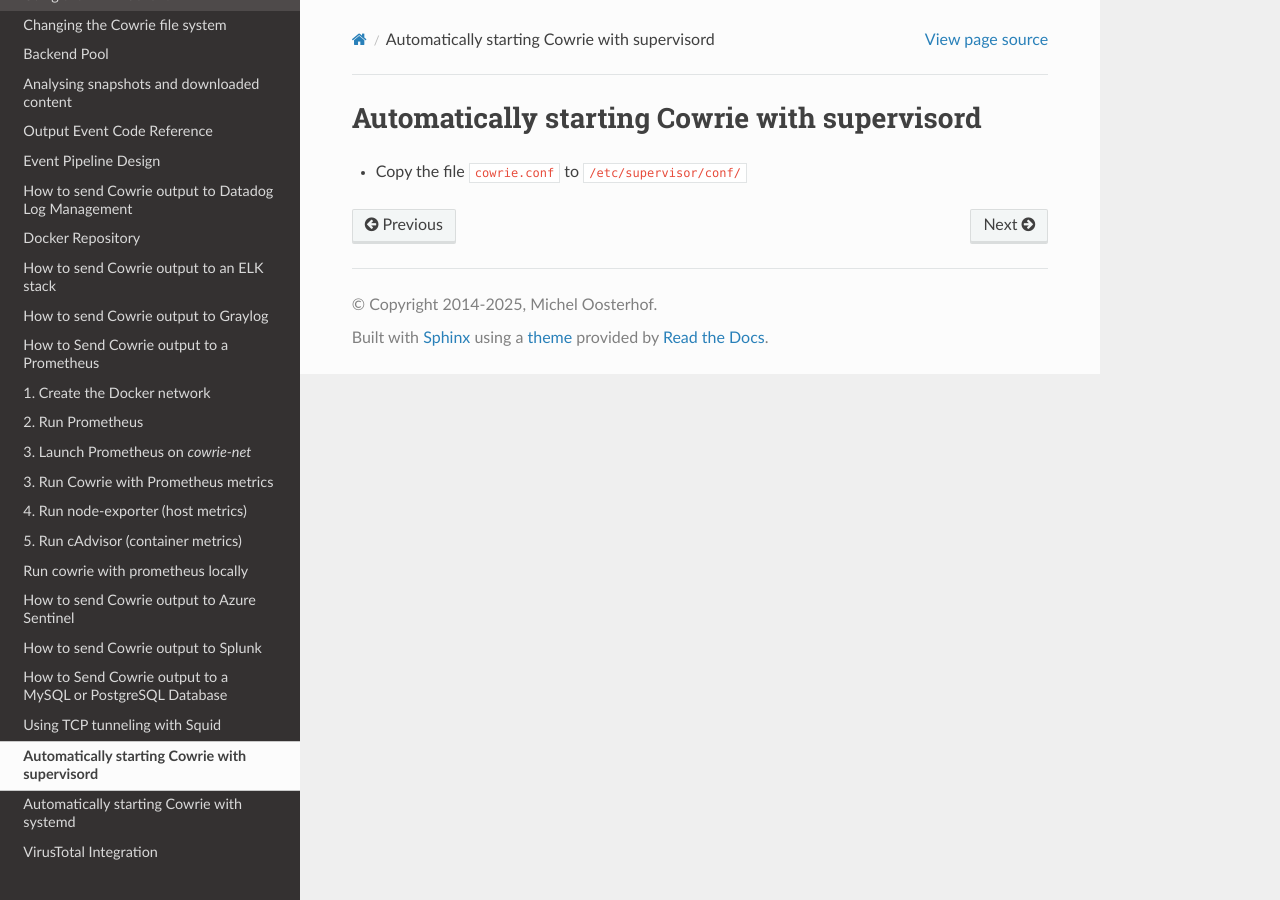
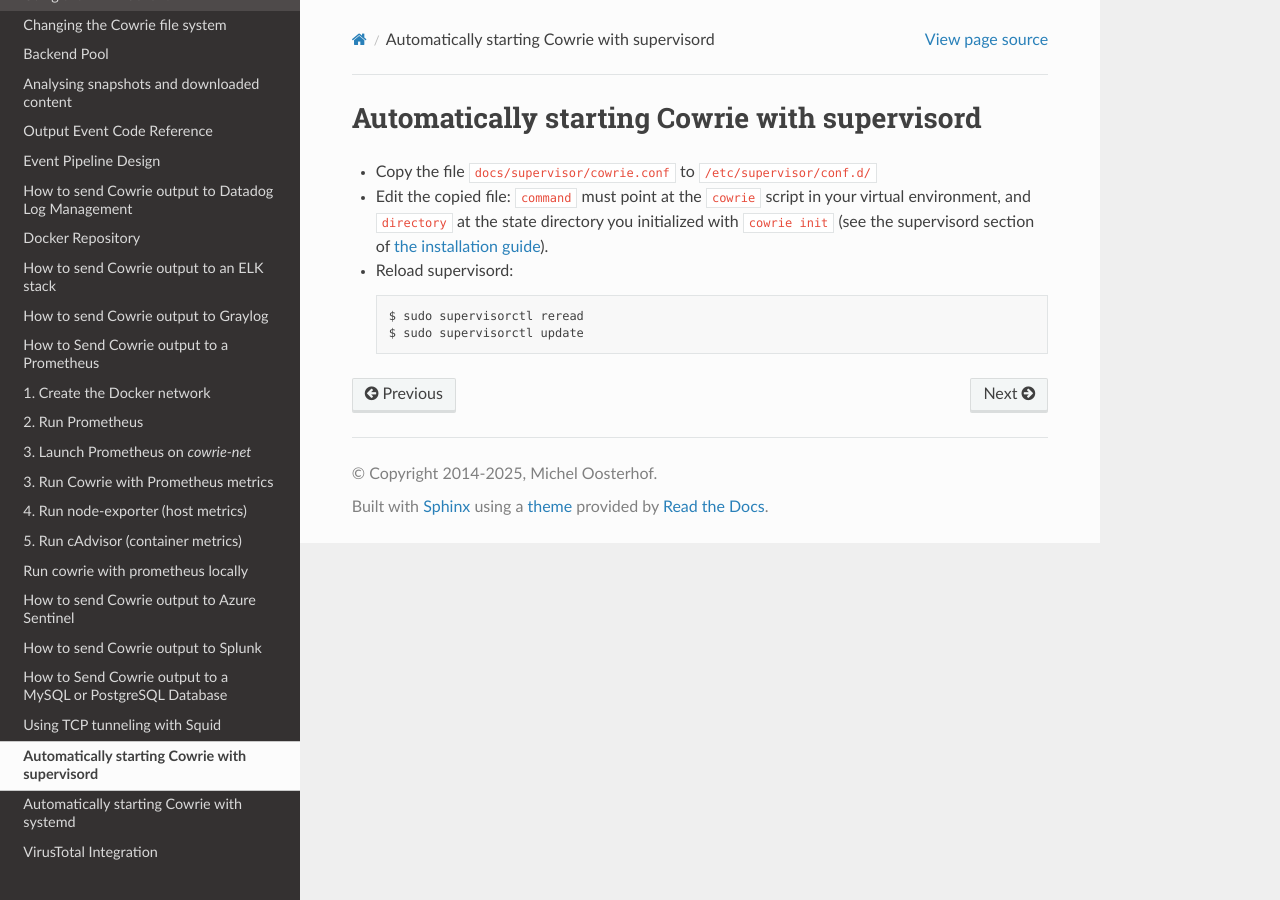
Before and after one commit to cowrie/cowrie, a Sphinx documentation site: the page built from docs/supervisor/README.rst, in a window 1280 px wide. Built offline with Sphinx 7.4.7 and the Read the Docs theme 3.1.0, drawn with Linux system fonts in a browser that asks for light colours.

Commit message:
docs: fix the supervisord setup instructions
The README pointed at /etc/supervisor/conf/ (the real drop-in
directory is conf.d/) and gave no reload step. The example config
used the legacy bin/cowrie path and a daemonizing start command;
supervisord needs the venv script running in the foreground, matching
the example in INSTALL.rst.

```diff
--- a/docs/supervisor/README.rst
+++ b/docs/supervisor/README.rst
@@ -5,4 +5,14 @@
 Automatically starting Cowrie with supervisord
 #################################################
 
-* Copy the file ``cowrie.conf`` to ``/etc/supervisor/conf/``
+* Copy the file ``docs/supervisor/cowrie.conf`` to ``/etc/supervisor/conf.d/``
+
+* Edit the copied file: ``command`` must point at the ``cowrie`` script in
+  your virtual environment, and ``directory`` at the state directory you
+  initialized with ``cowrie init`` (see the supervisord section of
+  `the installation guide <https://docs.cowrie.org/en/latest/INSTALL.html>`_).
+
+* Reload supervisord::
+
+    $ sudo supervisorctl reread
+    $ sudo supervisorctl update
--- a/docs/supervisor/cowrie.conf
+++ b/docs/supervisor/cowrie.conf
@@ -3,8 +3,8 @@
 # SPDX-License-Identifier: BSD-3-Clause
 
 [program:cowrie]
-command=/home/cowrie/cowrie/bin/cowrie start
-directory=/home/cowrie/cowrie/
+command=/home/cowrie/cowrie-env/bin/cowrie start -n
+directory=/home/cowrie/my-honeypot
 user=cowrie
 autorestart=true
 redirect_stderr=true
```
